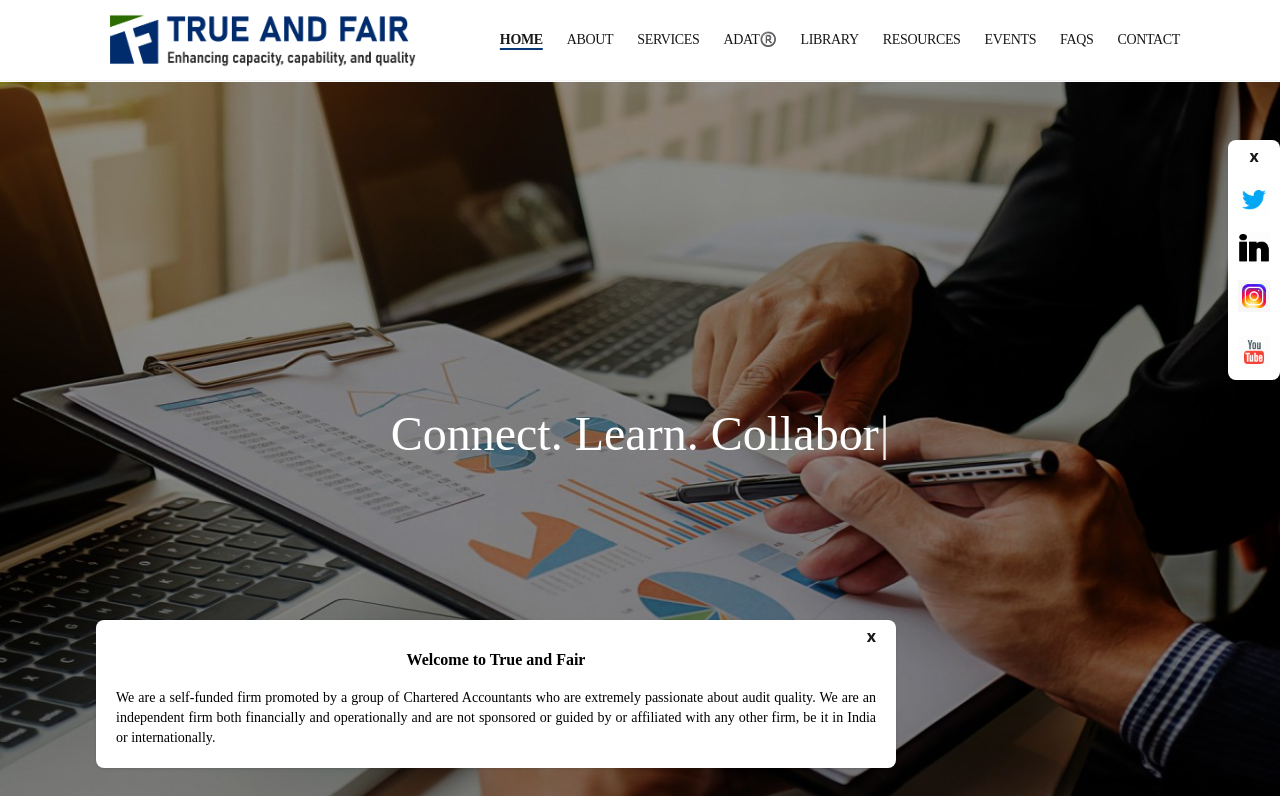
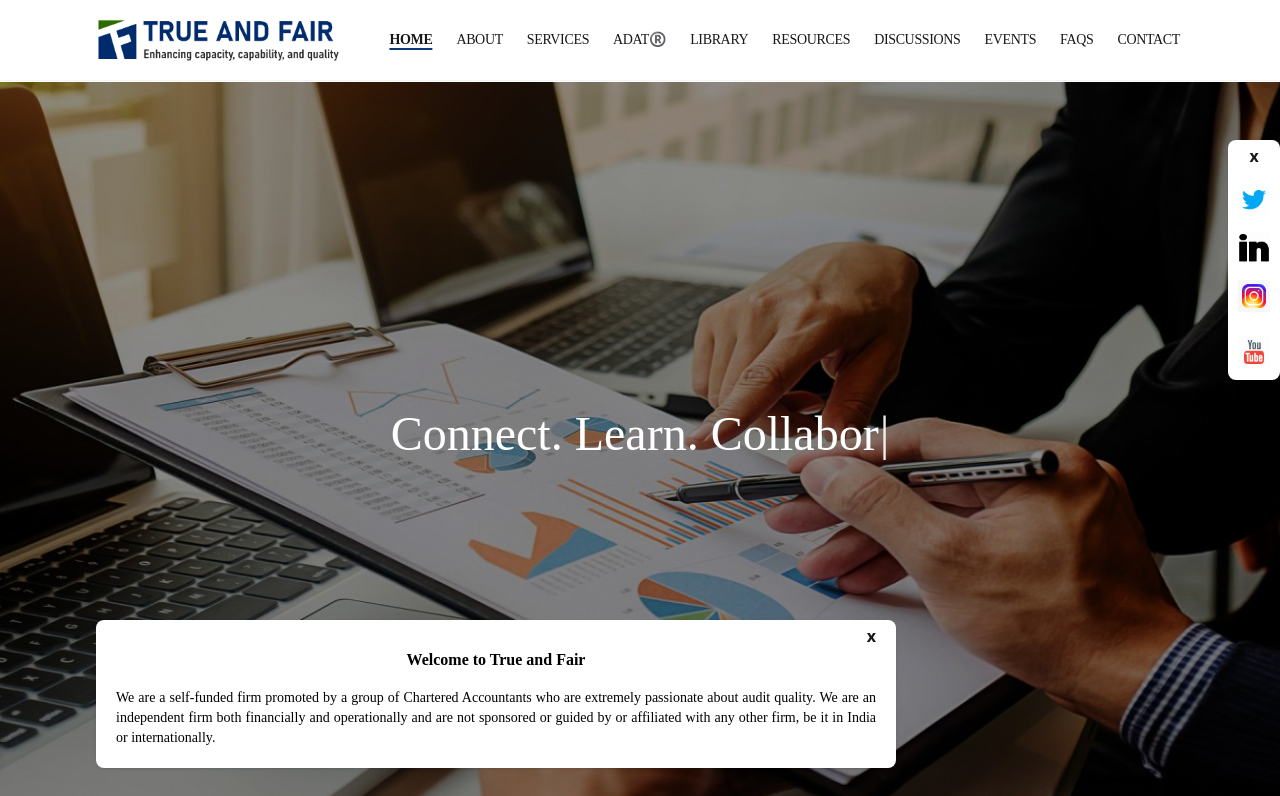
Before and after one commit to TRUENFAIR/trueandfair, a Next.js app: page / in a window 1280 px wide. Shown: the top 796 px of the page. Built offline with nearby package versions, Linux system fonts and the light colour scheme.

Commit message:
fix-added discussion bar on menu and footer

```diff
--- a/components/layout.js
+++ b/components/layout.js
@@ -98,6 +98,10 @@ export default function Layout({ children }) {
       ],
     },
     {
+      name: "Discussions",
+      path: "https://forum.trueandfair.pro",
+    },
+    {
       name: "Events",
       path: "/events",
     },
@@ -140,7 +144,41 @@ export default function Layout({ children }) {
             </div>
 
             <nav className="text-sm uppercase  font-bah tracking-tight hidden  lg:flex justify-end flex-1 lg:mr-8">
-              {menu.map(({ name, path, sub }, index) => (
+              {menu.map(({ name, path, sub }, index) => {
+                if (name === "Discussions") {
+                  return (
+                    <div key={index} className="group relative inline-flex ">
+                      <a
+                        href="https://forum.trueandfair.pro"
+                        rel="noopener noreferrer"
+                        target="_blank"
+                        className={`${
+                          pathname === path &&
+                          "underline decoration-blue  decoration-2 font-extrabold underline-offset-4 "
+                        } hover:font-bold mx-3  2xl:mx-4 font-bah transition-all`}
+                      >
+                        {name}
+                      </a>
+
+                      {sub && (
+                        <div className="bg-transparent w-auto font-bah absolute top-4 left-0 flex-col z-50 rounded-sm invisible group-hover:visible transition-all">
+                          <div className="pt-4 w-auto">
+                            <div className="w-full shadow-md">
+                              {sub.map(({ name, path }, index) => (
+                                <Link key={index} href={path}>
+                                  <a className="w-56 hover:font-bold   bg-white inline-flex p-2 normal-case text-sm whitespace-nowrap border-b border-t border-zinc-100 hover:bg-">
+                                    {name}
+                                  </a>
+                                </Link>
+                              ))}
+                            </div>
+                          </div>
+                        </div>
+                      )}
+                    </div>
+                  );
+                } else {
+                  return (
                     <div key={index} className="group relative inline-flex ">
                       <Link href={path}>
                         <a
@@ -169,7 +207,9 @@ export default function Layout({ children }) {
                         </div>
                       )}
                     </div>
-              ))}
+                  );
+                }
+              })}
             </nav>
 
             <nav className=" lg:hidden mr-2 p-2 relative group  flex justify-end ">
@@ -318,19 +358,26 @@ export default function Layout({ children }) {
             <Link href="/adat">
               <a>ADAT</a>
             </Link>
+            <Link href="/library">
+              <a>Library</a>
+            </Link>
           </div>
 
           <div className="text-sm flex flex-col font-bah text-black lg:p-0  text-center">
             {/* <Link href="/resources">
               <a>Resources</a>
             </Link> */}
-            <Link href="/library">
-              <a>Library</a>
-            </Link>
 
             <Link href="/resources">
               <a> Resources</a>
             </Link>
+            <a
+              rel="noreferrer"
+              target="_blank"
+              href="https://forum.trueandfair.pro"
+            >
+              <p>Discussions</p>
+            </a>
             <Link href="/events">
               <a> Events</a>
             </Link>
```
Lines whose indentation alone changed are shown as unchanged.
